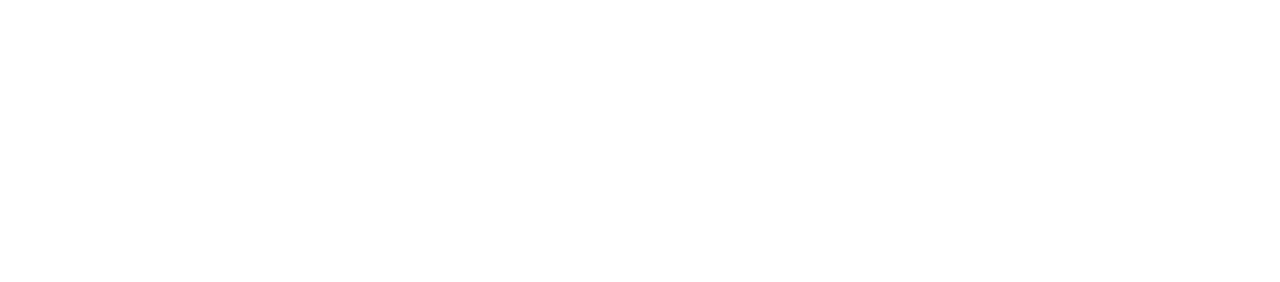
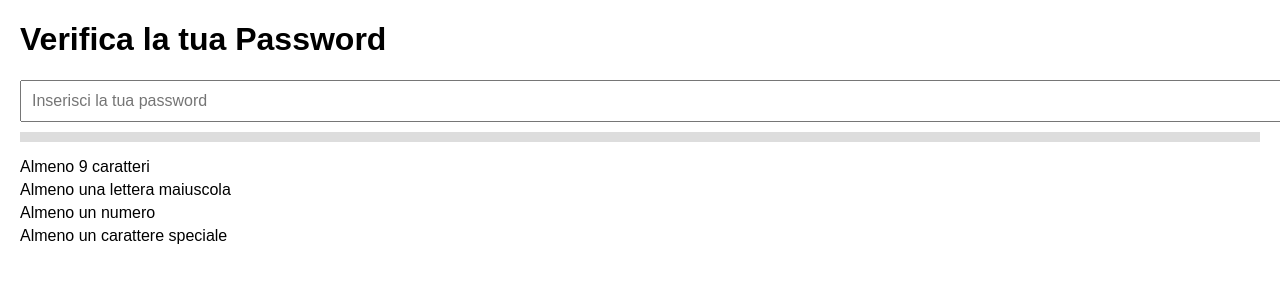
Before and after one commit to DanieleTrippodo/kata-strong-password-validator, a plain HTML site: page index.html in a window 1280 px wide. Drawn offline with Linux system fonts and the light colour scheme.

Commit message:
layout created and css added

```diff
--- a/index.html
+++ b/index.html
@@ -4,35 +4,14 @@
     <meta charset="UTF-8">
     <meta name="viewport" content="width=device-width, initial-scale=1.0">
     <title>Validazione Password</title>
+
+    <!-- Collegamento foglio di stile Style.css -->
+     <link rel="stylesheet" href="style.css">
 </head>
 
 
 
 <body>
-
-
-    <!--    ,--,
-          ,--.'|
-       ,--,  | :                            ,---,
-    ,---.'|  : '                          ,---.'|            __  ,-.
-    |   | : _' |                          |   | :          ,' ,'/ /|
-    :   : |.'  |   ,---.     ,--.--.      |   | |   ,---.  '  | |' |
-    |   ' '  ; :  /     \   /       \   ,--.__| |  /     \ |  |   ,'
-    '   |  .'. | /    /  | .--.  .-. | /   ,'   | /    /  |'  :  /
-    |   | :  | '.    ' / |  \__\/: . ..   '  /  |.    ' / ||  | '
-    '   : |  : ;'   ;   /|  ," .--.; |'   ; |:  |'   ;   /|;  : |
-    |   | '  ,/ '   |  / | /  /  ,.  ||   | '/  ''   |  / ||  , ;
-    ;   : ;--'  |   :    |;  :   .'   \   :    :||   :    | ---'
-    |   ,/       \   \  / |  ,     .-./\   \  /   \   \  /
-    '---'         `----'   `--`---'     `----'     `----'          -->
-    <!-- -header-------------------------------------------------- -->
-    <header>
-        <!-- Qui va il contenuto -->
-    </header>
-    <!-- -header-------------------FINE--------------------------- -->
-
-
-
 
     <!--      ____
             ,'  , `.
@@ -50,11 +29,25 @@
     '---'           `--`---'     ---`-'               -->
     <!-- -main-------------------------------------------------- -->
     <main>
-        <!-- Qui va il contenuto -->
+        <h1>Verifica la tua Password</h1>
+        <input type="password" id="password" placeholder="Inserisci la tua password">
+
+        <!-- Barra di sicurezza della password -->
+        <div id="password-strength">
+            <div id="strength-bar"></div>
+        </div>
+
+        <!-- Lista dei requisiti -->
+        <ul id="password-requirements">
+            <li id="length">Almeno 9 caratteri</li>
+            <li id="uppercase">Almeno una lettera maiuscola</li>
+            <li id="number">Almeno un numero</li>
+            <li id="special">Almeno un carattere speciale</li>
+        </ul>
     </main>
     <!-- -main-------------------FINE--------------------------- -->
 
-
-
+    <!-- Collegamento con il file script Javascript -->
+     <script src="script.js"></script>
 </body>
 </html>
--- /dev/null
+++ b/style.css
@@ -0,0 +1,40 @@
+body {
+    font-family: Arial, sans-serif;
+    margin: 20px;
+  }
+
+  #password {
+    width: 100%;
+    padding: 10px;
+    font-size: 16px;
+  }
+
+  #password-strength {
+    width: 100%;
+    height: 10px;
+    background-color: #ddd;
+    margin-top: 10px;
+  }
+
+  #strength-bar {
+    height: 10px;
+    width: 0%;
+    background-color: green;
+  }
+
+  #password-requirements {
+    list-style-type: none;
+    padding: 0;
+  }
+
+  #password-requirements li {
+    margin: 5px 0;
+  }
+
+  .valid {
+    color: green;
+  }
+
+  .valid::before {
+    content: '✔️ ';
+  }
```
Also changed, not shown: script.js (line endings or trailing spaces).
